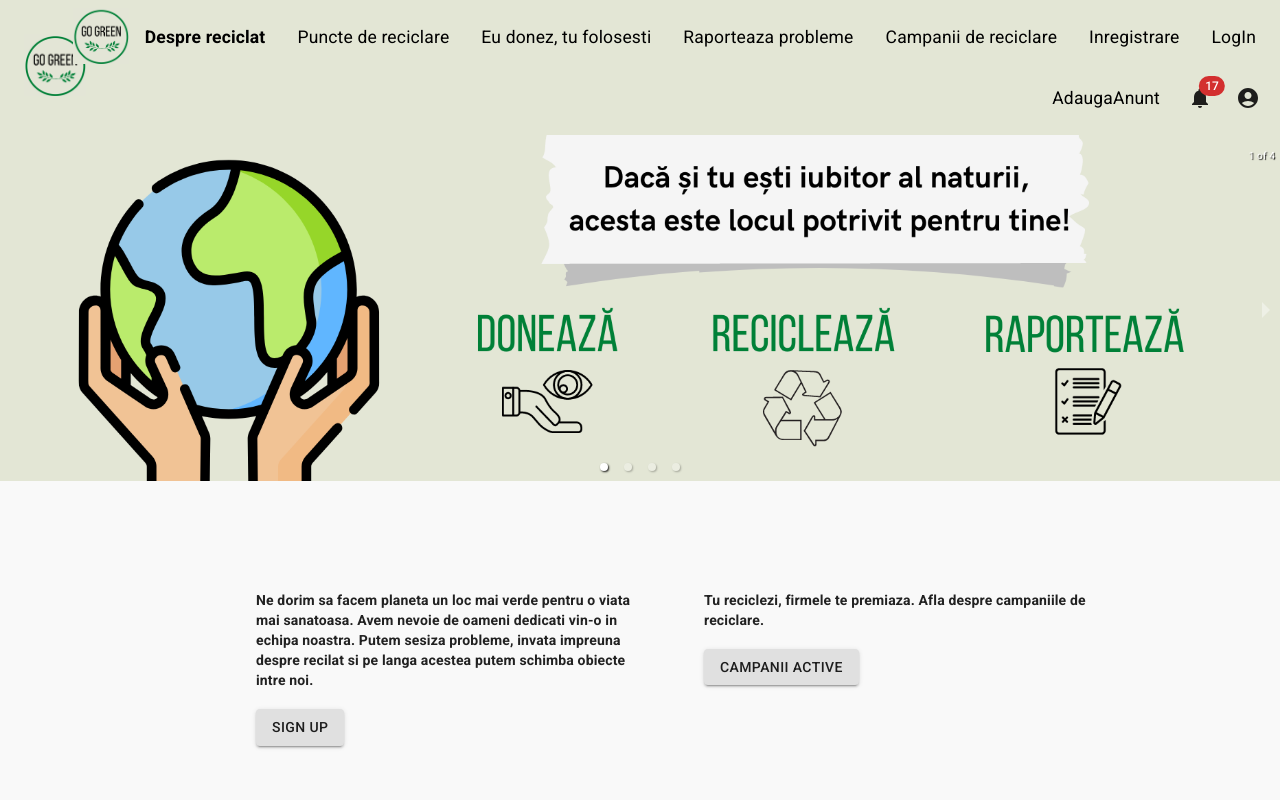
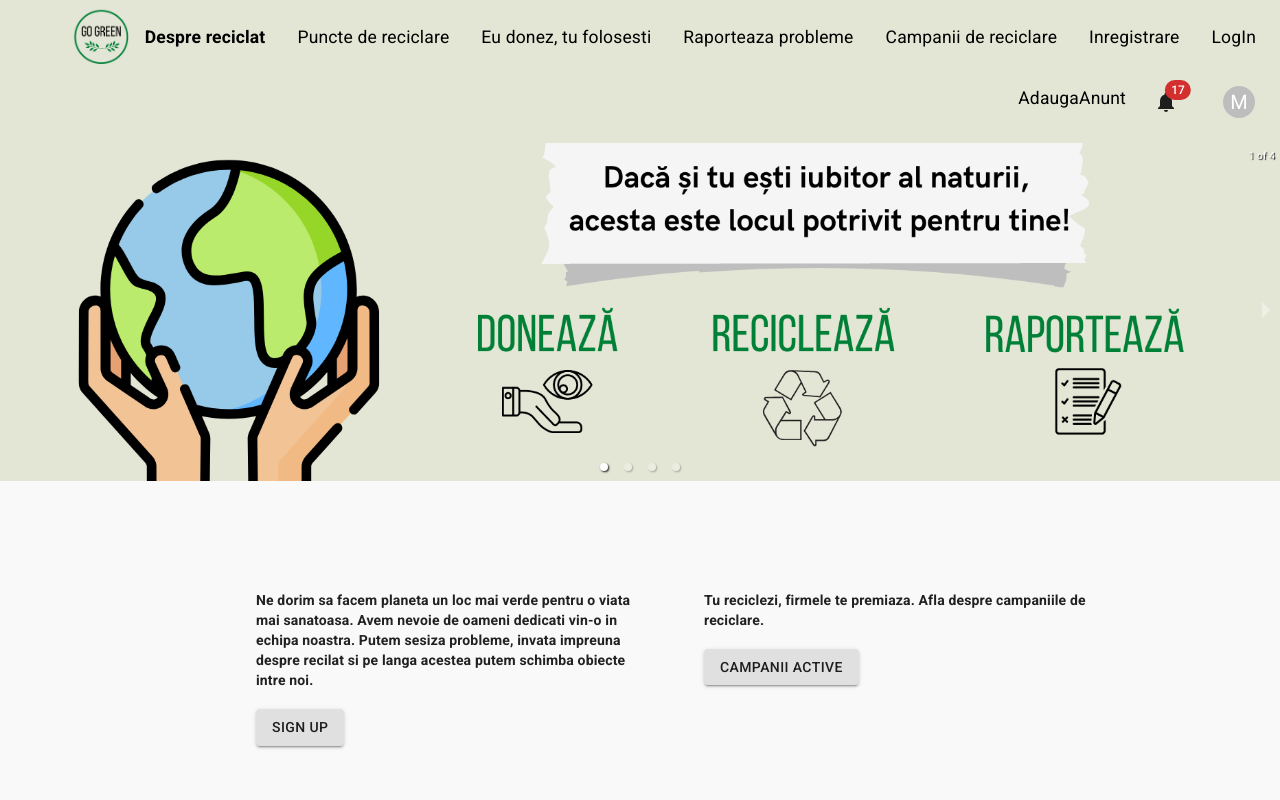
Before and after one commit to Sami2105/Frontend-Team2, a Next.js app in the folder reciclare/: page / in a window 1280 px wide. Shown: the top 800 px of the page. Built offline with nearby package versions, Linux system fonts and the light colour scheme.

Commit message:
Adaugare meniu avatar

```diff
--- a/reciclare/components/layout/Header.js
+++ b/reciclare/components/layout/Header.js
@@ -21,6 +21,7 @@ import useScrollTrigger from "@material-ui/core/useScrollTrigger";
 import logo from '/images/Logo.png';
 import Image from 'next/image';
 import MenuIcon from "@material-ui/icons/Menu";
+import AccountMenu from "./AccountMenu";
 
 import { routes } from "data/routes";
 
@@ -137,7 +138,7 @@ const Header = () => {
                 aria-haspopup="true"
                 color="inherit"
               >
-                <AccountCircle />
+               <AccountMenu />
               </IconButton>
       </Grid>
     </>
@@ -205,10 +206,6 @@ const Header = () => {
               padding: matches ? "0 16px" : "24px",
             }}
           >
-            <Link href="/">
-            <Image alt="logo" src={logo} width={65} height={65}/>
-
-            </Link>
             {matches ? drawer : tabs}
           </Toolbar>
         </AppBar>
```
